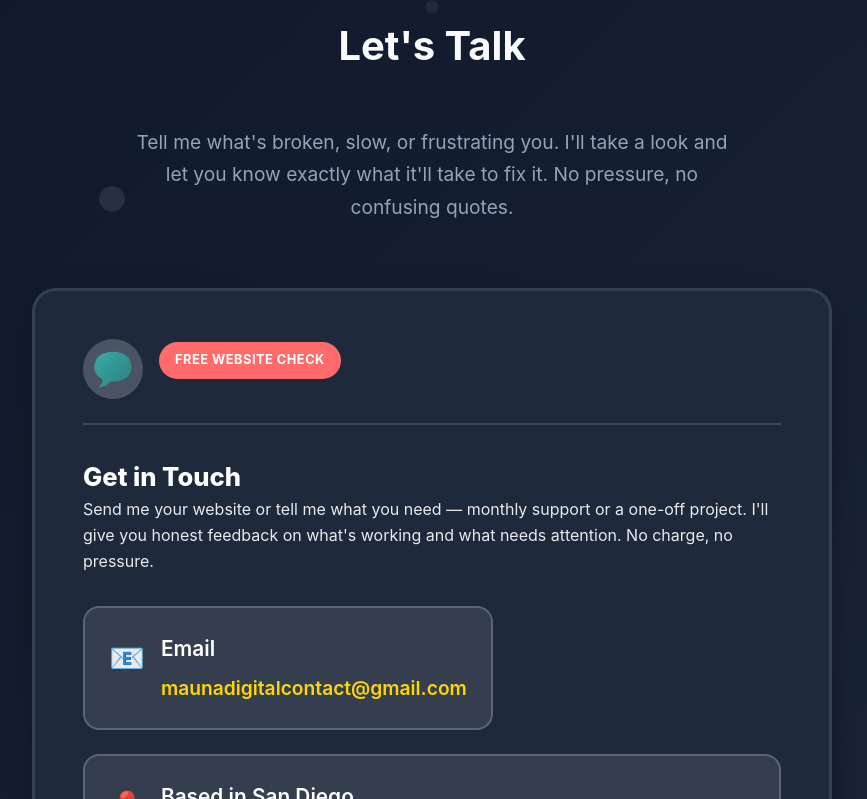
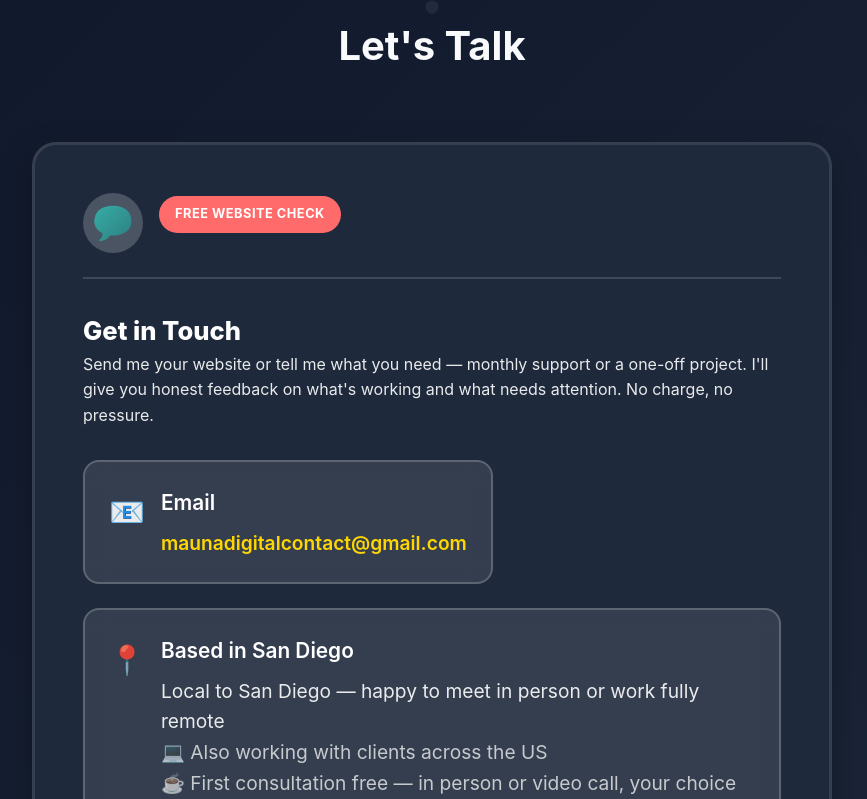
Before and after one commit to mriansabado/mauna-digital-website, a React (Vite) app: page / in a window 1280 px wide. Shown: the part 8401-9200 px from the top of the page, without its empty margins (208-1075 px from the left). Built offline with nearby package versions, Linux system fonts and the light colour scheme.

Commit message:
removing lets talk language

```diff
--- a/src/App.tsx
+++ b/src/App.tsx
@@ -684,10 +684,6 @@ function App() {
           <div className="contact-header">
             <div className="contact-badge">Got a Tech Problem?</div>
             <h2 className="section-title">Let's Talk</h2>
-            <p className="contact-description">
-              Tell me what's broken, slow, or frustrating you. I'll take a look and let you know
-              exactly what it'll take to fix it. No pressure, no confusing quotes.
-            </p>
           </div>
 
           <div className="contact-content">
```
